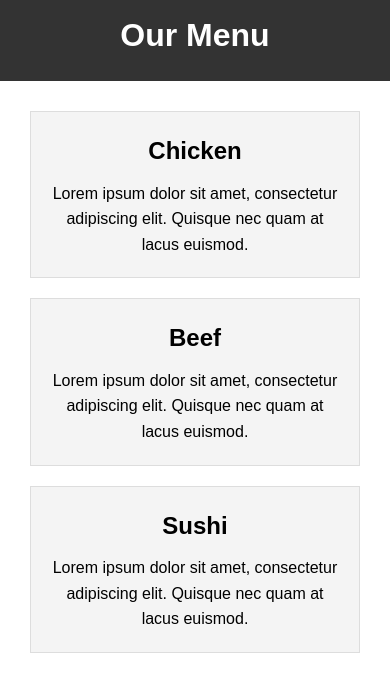
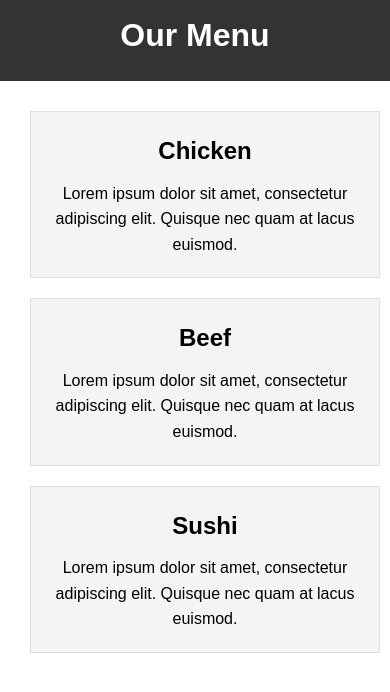
Before and after one commit to idxhaferri/mod2_solution, a plain HTML site: page module2_solution/index.html in a window 390 px wide. Drawn offline with Linux system fonts and the light colour scheme.

Commit message:
Update styles.css

```diff
--- a/module2_solution/css/styles.css
+++ b/module2_solution/css/styles.css
@@ -17,10 +17,9 @@ header {
 }
 
 .container {
-    display: flex;
-    flex-wrap: wrap;
-    justify-content: space-around;
+    width: 100%;
     padding: 20px;
+    overflow: hidden; /* Clear floats */
 }
 
 .menu-item {
@@ -28,12 +27,40 @@ header {
     border: 1px solid #ddd;
     margin: 10px;
     padding: 20px;
-    width: 30%;
+    float: left;
     text-align: center;
 }
 
 h1, h2 {
     margin-bottom: 10px;
+}
+
+p {
+    margin-top: 10px;
+}
+
+/* Desktop view (992px and above) */
+@media (min-width: 992px) {
+    .menu-item {
+        width: 32%; /* Approximately one-third with some margin */
+    }
+}
+
+/* Tablet view (between 768px and 991px) */
+@media (min-width: 768px) and (max-width: 991px) {
+    .menu-item {
+        width: 47.5%; /* Two items in the first row, one in the second row */
+    }
+    .menu-item:nth-child(3) {
+        width: 100%; /* Full width for the third item */
+    }
+}
+
+/* Mobile view (equal to or less than 767px) */
+@media (max-width: 767px) {
+    .menu-item {
+        width: 100%; /* Each item takes up the entire row */
+    }
 }
 
 p {
```
